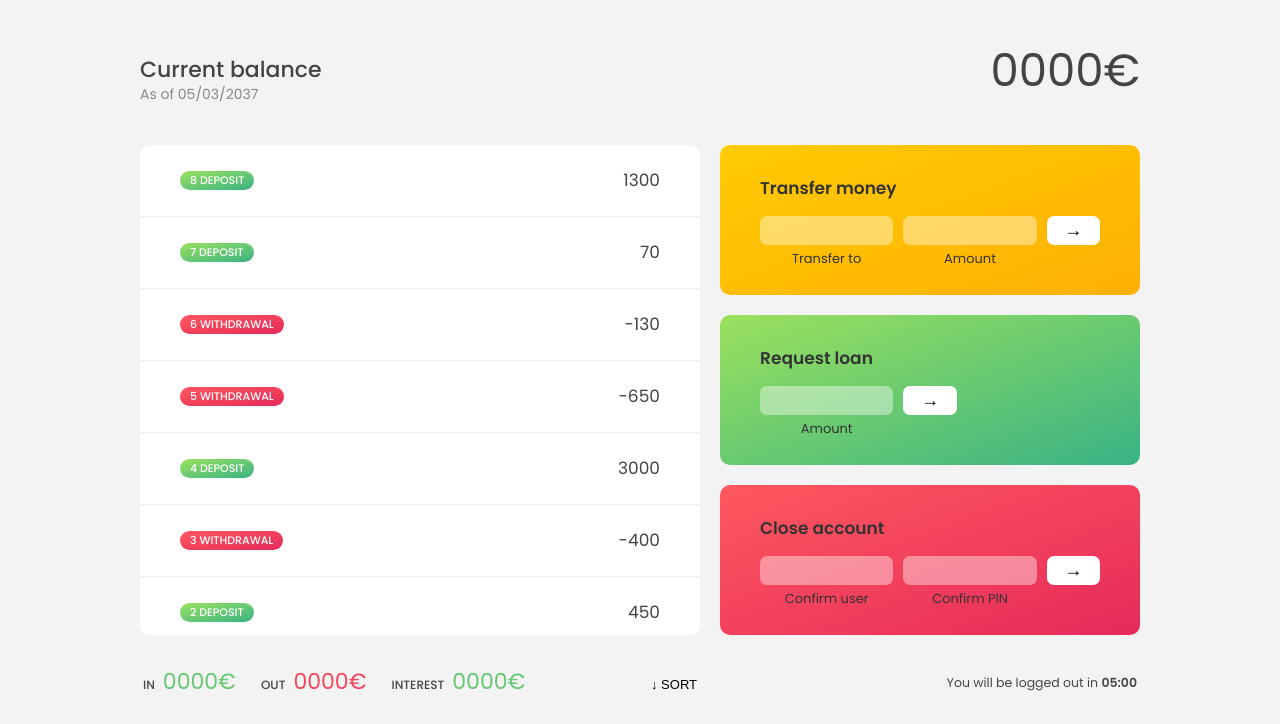
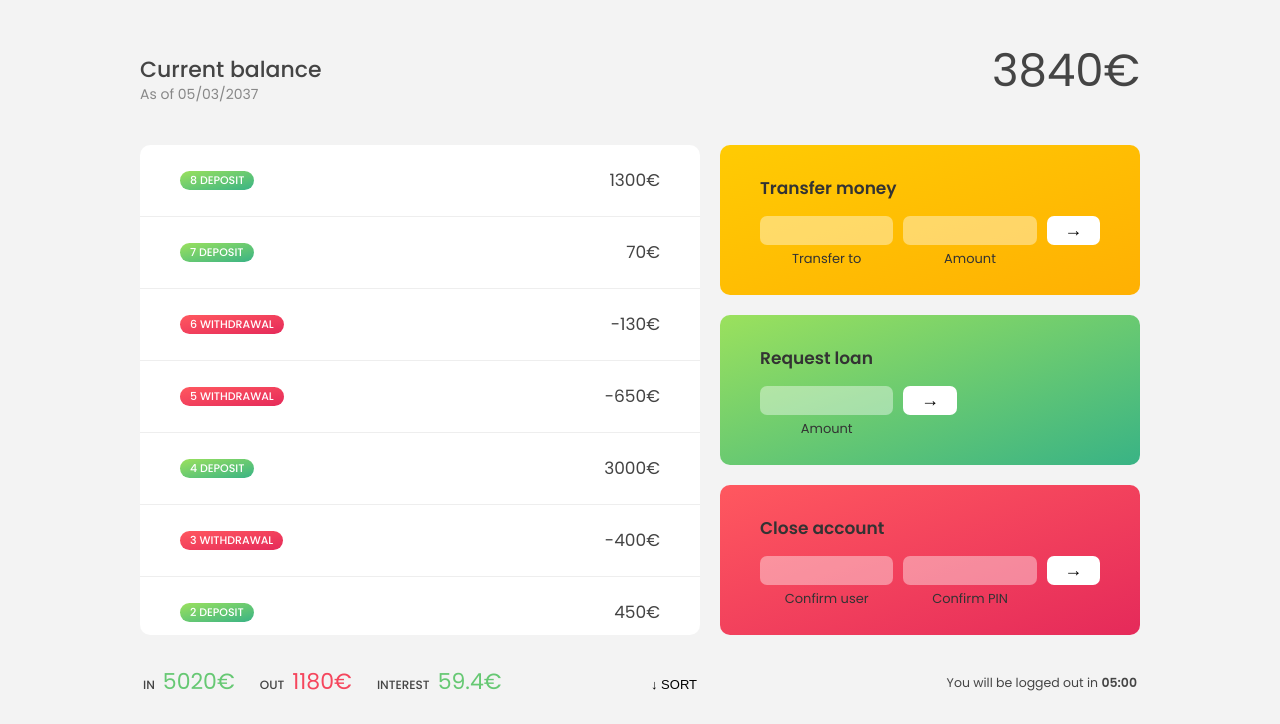
Before and after one commit to henriquediasjr/curso-javascript, a plain HTML site: page sections/arrays-bankist/index.html in a window 1280 px wide. Shown: the part 76-800 px from the top of the page. Drawn offline with Linux system fonts and the light colour scheme.

Commit message:
new array methods/execises

```diff
--- a/sections/arrays-bankist/script.js
+++ b/sections/arrays-bankist/script.js
@@ -72,13 +72,52 @@ const displayMovements = function (movements) {
       <div class="movements__type movements__type--${type}">${
       i + 1
     } ${type}</div>
-      <div class="movements__value">${mov}</div>
+      <div class="movements__value">${mov}€</div>
     </div>`;
 
     containerMovements.insertAdjacentHTML('afterbegin', html);
   });
 };
 displayMovements(account1.movements);
+
+const calcDisplayBalance = function (movements) {
+  const balance = movements.reduce((acc, mov) => acc + mov, 0);
+  labelBalance.textContent = `${balance}€`;
+};
+calcDisplayBalance(account1.movements);
+
+const calcDisplaySummary = function (movements) {
+  const incomes = movements
+    .filter(mov => mov > 0)
+    .reduce((acc, mov) => acc + mov, 0);
+  labelSumIn.textContent = `${incomes}€`;
+
+  const outcomes = movements
+    .filter(mov => mov < 0)
+    .reduce((acc, mov) => acc + mov, 0);
+  labelSumOut.textContent = `${Math.abs(outcomes)}€`;
+
+  const interest = movements
+    .filter(mov => mov > 0)
+    .map(deposit => (deposit * 1.2) / 100)
+    .filter(int => int >= 1)
+    .reduce((acc, int) => acc + int, 0);
+  labelSumInterest.textContent = `${interest}€`;
+
+  /*  Estas functions debaixo é o mesmo que isto aqui de cima
+  const myWayInterest = movements
+    .filter(function (mov) {
+      return mov > 0;
+    })
+    .map(function (deposit) {
+      return (deposit * 1.2) / 100;
+    })
+    .reduce(function (acc, int) {
+      return acc + int;
+    }, 0);
+  labelSumInterest.textContent = `${myWayInterest}€`;*/
+};
+calcDisplaySummary(account1.movements);
 
 const createUsernames = function (accs) {
   accs.forEach(function (acc) {
@@ -129,7 +168,57 @@ const movements = [200, 450, -400, 3000, -650, -130, 70, 1300];
 //   }
 // });
 
-const withdrawals = movements.filter(function (mov) {
-  return mov < 0;
-});
-console.log(withdrawals);
+// const withdrawals = movements.filter(function (mov) {
+//   return mov < 0;
+// });
+// console.log(withdrawals);
+
+// console.log(movements);
+
+// //accumulator => SNOWBALL
+// const balance = movements.reduce(function (acc, cur, i, arr) {
+//   console.log(`iteration ${i}: ${acc}`);
+//   return acc + cur;
+// }, 0);
+// console.log(balance);
+
+/*
+Let's go back to Julia and Kate's study about dogs. This time, they want to convert dog ages to human ages and calculate the average age of the dogs in their study.
+Create a function 'calcAverageHumanAge', which accepts an arrays of dog's ages ('ages'), and does the following things in order:
+1. Calculate the dog age in human years using the following formula: if the dog is <= 2 years old, humanAge = 2 * dogAge. If the dog is > 2 years old, humanAge = 16 + dogAge * 4.
+2. Exclude all dogs that are less than 18 human years old (which is the same as keeping dogs that are at least 18 years old)
+3. Calculate the average human age of all adult dogs (you should already know from other challenges how we calculate averages 😉)
+4. Run the function for both test datasets
+TEST DATA 1: [5, 2, 4, 1, 15, 8, 3]
+TEST DATA 2: [16, 6, 10, 5, 6, 1, 4]
+GOOD LUCK 😀
+*/
+
+// const calcAverageHumanAge = function (dogAges) {
+//   const humanAge = dogAges.map(age => (age <= 2 ? 2 * age : 16 + age * 4));
+//   const adults = humanAge.filter(age => age >= 18);
+
+//   console.log(humanAge);
+//   console.log(adults);
+
+//   const average = adults.reduce((acc, age) => acc + age, 0) / adults.length;
+//   return average;
+// };
+
+const calcAverageHumanAge = dogAges =>
+  dogAges
+    .map(age => (age <= 2 ? 2 * age : 16 + age * 4))
+    .filter(age => age >= 18)
+    .reduce((acc, age, i, arr) => acc + age / arr.length, 0);
+
+const avg1 = console.log(calcAverageHumanAge([5, 2, 4, 1, 15, 8, 3]));
+const avg2 = calcAverageHumanAge([16, 6, 10, 5, 6, 1, 4]);
+console.log(avg1, avg2);
+// console.log(avg1, avg2);
+
+// const eurToUsd = 1.1;
+// const totalDepositsUSD = movements
+//   .filter(mov => mov > 0)
+//   .map(mov => mov * eurToUsd)
+//   .reduce((acc, mov) => acc + mov, 0);
+// console.log(totalDepositsUSD);
```
Also changed, not shown: sections/arrays-bankist/index.html (+1 -1 lines).
